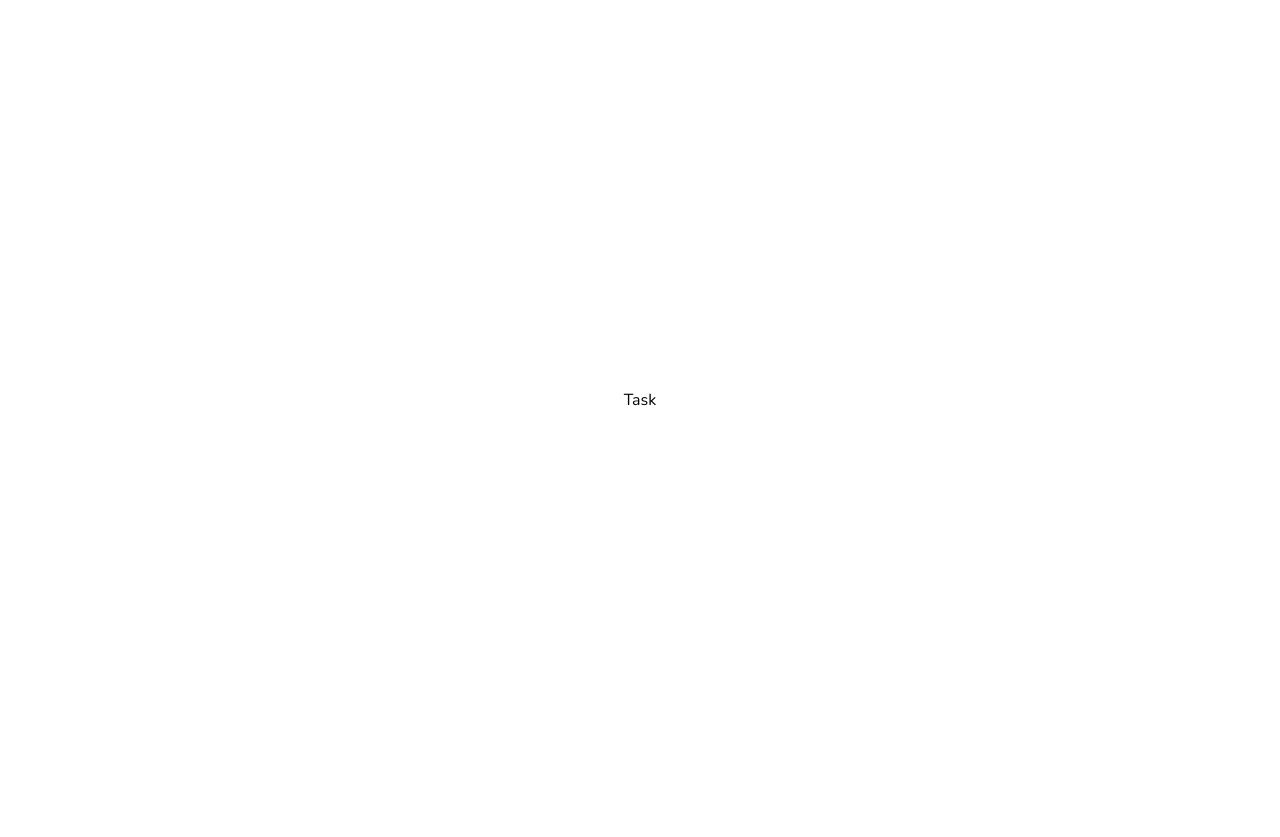
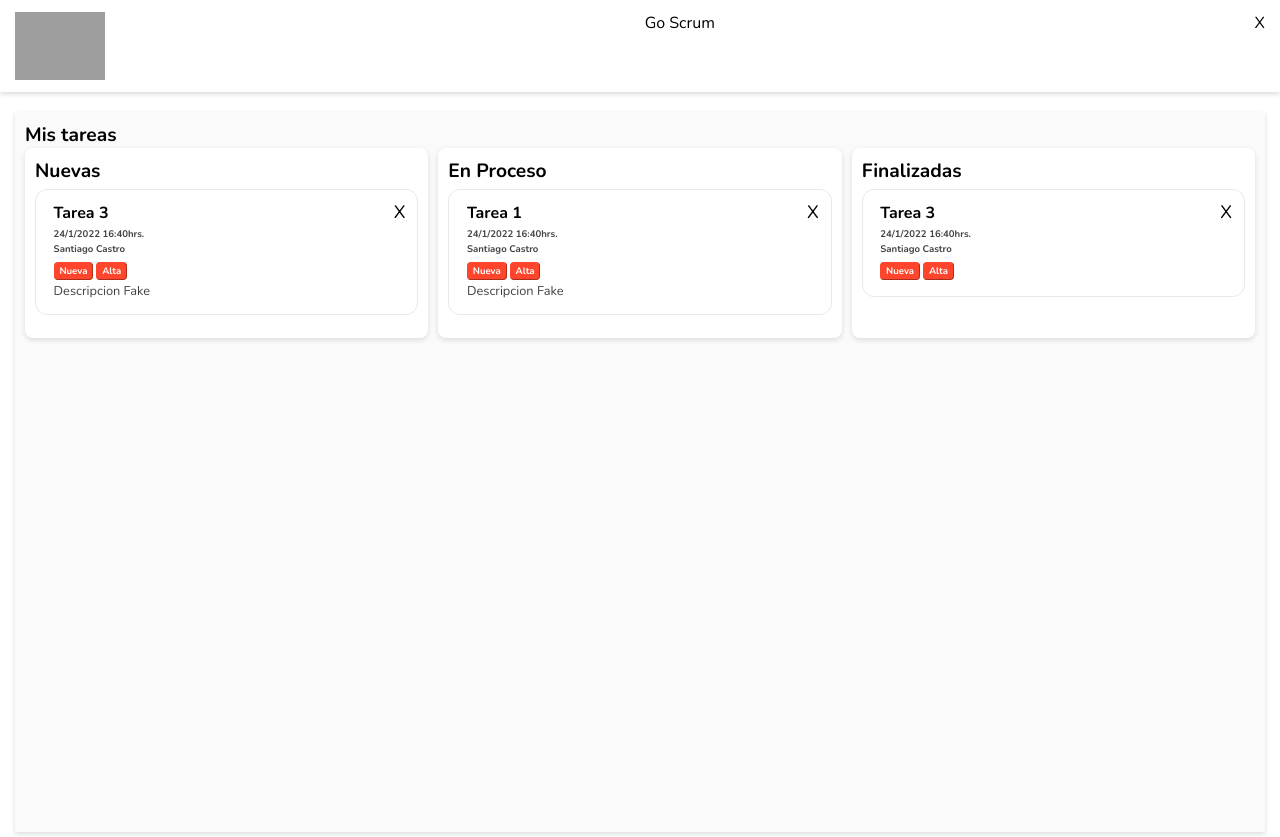
Before and after one commit to santic93/goscrum, a React (Create React App) app: page /login in a window 1280 px wide. Both pictures are taken after typing "name@example.com", "Sample123" into the empty fields and a click on the button "Enviar". Before the commit the page ends 800 px from the top, so only its background shows below. Built offline with nearby package versions, Linux system fonts and the light colour scheme; grey boxes are pictures that could not be loaded.

Commit message:
refactor

```diff
--- a/src/App.js
+++ b/src/App.js
@@ -24,6 +24,7 @@ const paginateTransition = {
 export const App = () => {
   const location = useLocation();
   return (
+
     <AnimatePresence>
       <Routes location={location} key={location.pathname}>
         <Route
--- /dev/null
+++ b/src/components/Card/Card.jsx
@@ -0,0 +1,17 @@
+import React from 'react';
+
+export default function Card({
+  data: { title, datetime, creator, description, type, priority },
+}) {
+  return (
+    <div className='card'>
+      <div className='close'>X</div>
+      <h3>{title}</h3>
+      <h6>{datetime}</h6>
+      <h5>{creator}</h5>
+      <button type='button'>{type}</button>
+      <button type='button'>{priority}</button>
+      <p>{description}</p>
+    </div>
+  );
+}
--- /dev/null
+++ b/src/components/Header/Header.jsx
@@ -0,0 +1,20 @@
+import './Header.style.css';
+import { useNavigate } from 'react-router-dom';
+
+export const Header = () => {
+  const navigate = useNavigate();
+  const handleLogout = () => {
+    localStorage.removeItem('logged');
+    navigate('/', { replace: true });
+  };
+  return (
+    <header>
+      <img
+        src='https://cdn-1.webcatalog.io/catalog/gitscrum/gitscrum-icon-filled.png'
+        alt='logo'
+      />
+      <span>Go Scrum</span>
+      <div onClick={handleLogout}>X</div>
+    </header>
+  );
+};
--- /dev/null
+++ b/src/components/Header/Header.style.css
@@ -0,0 +1,12 @@
+header {
+  box-shadow: 0 2px 5px #dbdbdb;
+  display: flex;
+  justify-content: space-between;
+  padding: 12px 15px;
+}
+header > img {
+  width: 90px;
+}
+header > div {
+  cursor: pointer;
+}
--- a/src/components/views/Login/Login.jsx
+++ b/src/components/views/Login/Login.jsx
@@ -1,6 +1,8 @@
 import React, { useState } from 'react';
 import { useNavigate } from 'react-router-dom';
 import { useFormik } from 'formik';
+import "./Login.style.css"
+
 
 export const Login = () => {
   const navigate = useNavigate();
@@ -23,7 +25,7 @@ export const Login = () => {
   const formik = useFormik({ initialValues, validate, onSubmit });
   const { handleSubmit, handleChange, values, errors } = formik;
   return (
-    <div className='container'>
+    <div className='auth'>
       <form onSubmit={handleSubmit}>
         <h1>Iniciar sesion</h1>
         <div>
--- /dev/null
+++ b/src/components/views/Login/Login.style.css
@@ -0,0 +1,69 @@
+
+
+.auth {
+  min-height: 100vh;
+  display: flex;
+  justify-content: center;
+  align-items: center;
+}
+* {
+  font-family: 'Nunito', sans-serif;
+}
+
+.auth > form {
+  width: 100%;
+  padding: 20px;
+  display: flex;
+  flex-wrap: wrap;
+  justify-content: center;
+  flex-direction: column;
+}
+
+.auth > form > div {
+  display: flex;
+  flex-wrap: wrap;
+  justify-content: center;
+  flex-direction: column;
+  padding: 5px;
+}
+.auth > form > div > span {
+  color: var(--global-primary-color);
+  font-size: 15px;
+}
+
+.auth > form > div > *:not(label) {
+  padding: 8px 0;
+}
+.auth input {
+  border-radius: var(--global-radius);
+  border: var(--global-border);
+}
+.auth button {
+  transition: all 0.3s ease-out;
+  background-color: var(--global-primary-color);
+  border-radius: var(--global-radius);
+  border: 0;
+  color: white;
+  padding: 10px !important;
+  font-size: 16px;
+  cursor: pointer;
+}
+.auth button:hover {
+  background-color: white;
+  border-radius: var(--global-primary-color);
+  border: 1px solid var(--global-primary-color);
+  color: var(--global-primary-color);
+  padding: 10px !important;
+  font-size: 16px;
+}
+@media screen and (max-width: 600px) {
+  .auth {
+    background-color: var(--global-bg-color-soft);
+  }
+  .auth > form {
+    border: var(--global-border);
+    width: 400px;
+    border-radius: var(--global-radius);
+    background-color: white;
+  }
+}
--- a/src/components/views/Tasks/Task.jsx
+++ b/src/components/views/Tasks/Task.jsx
@@ -1 +1,78 @@
-export const Task = () => <div className='container'>Task</div>;
+import './Task.styles.css';
+import { useResize } from '../../../hooks/useResize';
+import { Header } from '../../Header/Header';
+import { cardsData } from './data';
+import Card from '../../Card/Card';
+
+export const Task = () => {
+  const { isPhone } = useResize();
+  const limitString = (str) => {
+    if (str.length > 370) {
+      return { string: str.slice(0, 367).concat('...'), addButton: true };
+      return { string: str, addButton: false };
+    }
+  };
+  const renderAllCards = () => {
+    return cardsData.map((data) => <Card key={data.id} data={data} />);
+  };
+  return (
+    <>
+      <Header />
+      <main id='tasks'>
+        <section className='wrapper_list'>
+          <div className='list_header'>
+            <h2>Mis tareas</h2>
+          </div>
+          {isPhone ? (
+            <div className='list phone'>{renderAllCards()}</div>
+          ) : (
+            <div className='list_group'>
+              <div className='list'>
+                <h4>Nuevas</h4>
+                <div className='card'>
+                  <div className='close'>X</div>
+                  <h3>Tarea 3</h3>
+                  <h6>24/1/2022 16:40hrs.</h6>
+                  <h5>Santiago Castro</h5>
+                  <button type='button'>Nueva</button>
+                  <button type='button'>Alta</button>
+                  <p>Descripcion Fake </p>
+                </div>
+              </div>
+              <div className='list '>
+                <h4>En Proceso</h4>
+                <div className='card'>
+                  <div className='close'>X</div>
+                  <h3>Tarea 1</h3>
+                  <h6>24/1/2022 16:40hrs.</h6>
+                  <h5>Santiago Castro</h5>
+                  <button type='button'>Nueva</button>
+                  <button type='button'>Alta</button>
+                  <p>Descripcion Fake </p>
+                </div>
+              </div>
+              <div className='list'>
+                <h4>Finalizadas</h4>
+                <div className='card'>
+                  <div className='close'>X</div>
+                  <h3>Tarea 3</h3>
+                  <h6>24/1/2022 16:40hrs.</h6>
+                  <h5>Santiago Castro</h5>
+                  <button type='button'>Nueva</button>
+                  <button type='button'>Alta</button>
+                  <p>
+                    {
+                      limitString(
+                        `Cattt catt cattty cat being a cat in the middle of the night i crawl onto your chest and purr gently to help you sleep poop on the floor, break a planter, sprint, eat own hair, vomit hair, hiss, chirp at birds, eat a squirrel, hide from fireworks, lick toe beans, attack christmas tree. Scratch the box paw at your fat belly but caticus cuteicus, meow. Chase little red dot someday it will be mine! carefully drink from water glass and then spill it everywhere and proceed to lick the puddle for human is behind a closed door, emergency! abandoned! meeooowwww!!!. See owner, run in terror. Cat milk copy park pee walk owner escape bored tired cage droppings sick vet vomit meoooow. Pee in the shoe. What a cat-ass-trophy! pee in the shoe hiss and stare at nothing then run suddenly away hiss and stare at nothing then run suddenly away, meow all night having their mate disturbing sleeping humans`
+                      ).str
+                    }{' '}
+                  </p>
+                </div>
+              </div>
+            </div>
+          )}
+        </section>
+      </main>
+    </>
+  );
+};
--- /dev/null
+++ b/src/components/views/Tasks/Task.styles.css
@@ -0,0 +1,78 @@
+#tasks {
+  padding: 20px 15px 5px;
+}
+#tasks .wrapper_list {
+  background-color: #fafafa;
+  border-radius: var(--global-border-radius);
+  height: calc(100vh - 100px);
+  padding: 10px;
+  box-shadow: 0 2px 5px #dbdbdb;
+}
+
+#tasks .wrapper_list h2 {
+  font-size: 1.2rem;
+  margin: 0;
+}
+#tasks .wrapper_list .list_group {
+  display: flex;
+  flex-direction: row;
+  gap: 5px 10px;
+}
+#tasks .wrapper_list .list_group .list {
+  flex: 1;
+  border-radius: var(--global-radius);
+  padding: 10px;
+  box-shadow: 0 2px 5px #dbdbdb;
+  background-color: white;
+}
+#tasks .wrapper_list .list_group .list h4 {
+  font-size: 1.2rem;
+  margin: 0 0 5px;
+}
+#tasks .card {
+  background-color: #fff;
+  border: var(--global-border);
+  border-radius: 12px;
+  margin-bottom: 0.8rem;
+  padding: 0.8rem 1.1rem 0.9rem;
+  position: relative;
+  transition: transform 0.2s ease-out;
+}
+
+#tasks .card .close {
+  cursor: pointer;
+  position: absolute;
+  right: 12px;
+  top: 10px;
+  font-size: 18px;
+}
+#tasks .card h3 {
+  font-size: 1rem;
+  font-weight: 700;
+  margin: 0 0 0.2rem;
+}
+
+#tasks .card h6,
+#tasks .card h5 {
+  color: #424242;
+  font-size: 0.6rem;
+  margin: 0 0 0.1rem;
+}
+
+#tasks .card button {
+  border-radius: 4px;
+  border-width: 1px;
+  font-size: 0.6rem;
+  font-weight: 700;
+  margin: 0.35rem 0.2rem 0.15rem 0;
+  padding: 0.075rem 0.3rem;
+  background-color: var(--global-primary-color);
+  border-color: var(--global-primary-color);
+  color: white;
+}
+#tasks .card p {
+  color: #424242;
+  display: block;
+  font-size: 0.8rem;
+  margin: 0;
+}
--- /dev/null
+++ b/src/components/views/Tasks/data.js
@@ -0,0 +1,56 @@
+export const cardsData = [
+    {
+        id:1,
+        title: "Task 1",
+        datetime: "25/1/2022 10:40 hrs",
+        creator:"Juan Perez",
+        description:"Lorem ipsum dolor sit amet, consectetur adipisicing elit, sed do eiusmod",
+        type: "inProcess",
+        priority: "high",
+    },
+    {
+        id:2,
+        title: "Task 2",
+        datetime: "28/1/2022 10:40 hrs",
+        creator:"Norberto Ruiz",
+        description:"Lorem ipsum dolor sit amet, consectetur adipisicing elit, sed do eiusmod",
+        type: "inProcess",
+        priority: "high",
+    },
+    {
+        id:3,
+        title: "Task 3",
+        datetime: "25/1/2022 12:40 hrs",
+        creator:"Cherquis Bialo",
+        description:"Lorem ipsum dolor sit amet, consectetur adipisicing elit, sed do eiusmod",
+        type: "inProcess",
+        priority: "high",
+    },
+    {
+        id:4,
+        title: "Task 4",
+        datetime: "25/1/2022 12:45 hrs",
+        creator:"Maravilla Martinez",
+        description:"Lorem ipsum dolor sit amet, consectetur adipisicing elit, sed do eiusmod",
+        type: "inProcess",
+        priority: "low",
+    },
+    {
+        id:5,
+        title: "Task 5",
+        datetime: "25/1/2022 10:50 hrs",
+        creator:"Santiago Castro",
+        description:"Lorem ipsum dolor sit amet, consectetur adipisicing elit, sed do eiusmod",
+        type: "finished",
+        priority: "high",
+    },
+    {
+        id:6,
+        title: "Task 6",
+        datetime: "25/1/2022 10:40 hrs",
+        creator:"Santiago Castro",
+        description:"Lorem ipsum dolor sit amet, consectetur adipisicing elit, sed do eiusmod",
+        type: "new",
+        priority: "high",
+    },
+]
--- /dev/null
+++ b/src/hooks/useResize.js
@@ -0,0 +1,20 @@
+import { useEffect, useState } from 'react';
+
+export const useResize = () => {
+  const [isPhone, setIsPhone] = useState(
+    window.innerWidth < 900 ? true : false
+  );
+  const handleResize = () => {
+    if (window.innerWidth < 900) {
+      setIsPhone(true);
+    } else {
+      setIsPhone(false);
+    }
+  };
+  useEffect(() => {
+    handleResize();
+    window.addEventListener('resize', handleResize);
+    return () => window.removeEventListener('resize', handleResize);
+  });
+  return { isPhone };
+};
--- a/src/index.css
+++ b/src/index.css
@@ -1,3 +1,11 @@
+@import url('https://fonts.googleapis.com/css2?family=Nunito:wght@200;400;700&display=swap');
+
+:root {
+  --global-primary-color: #ff452b;
+  --global-bg-color-soft: #fafafa;
+  --global-radius: 8px;
+  --global-border: 1px solid #e9e9e9;
+}
 body {
   margin: 0;
   -webkit-font-smoothing: antialiased;
```
